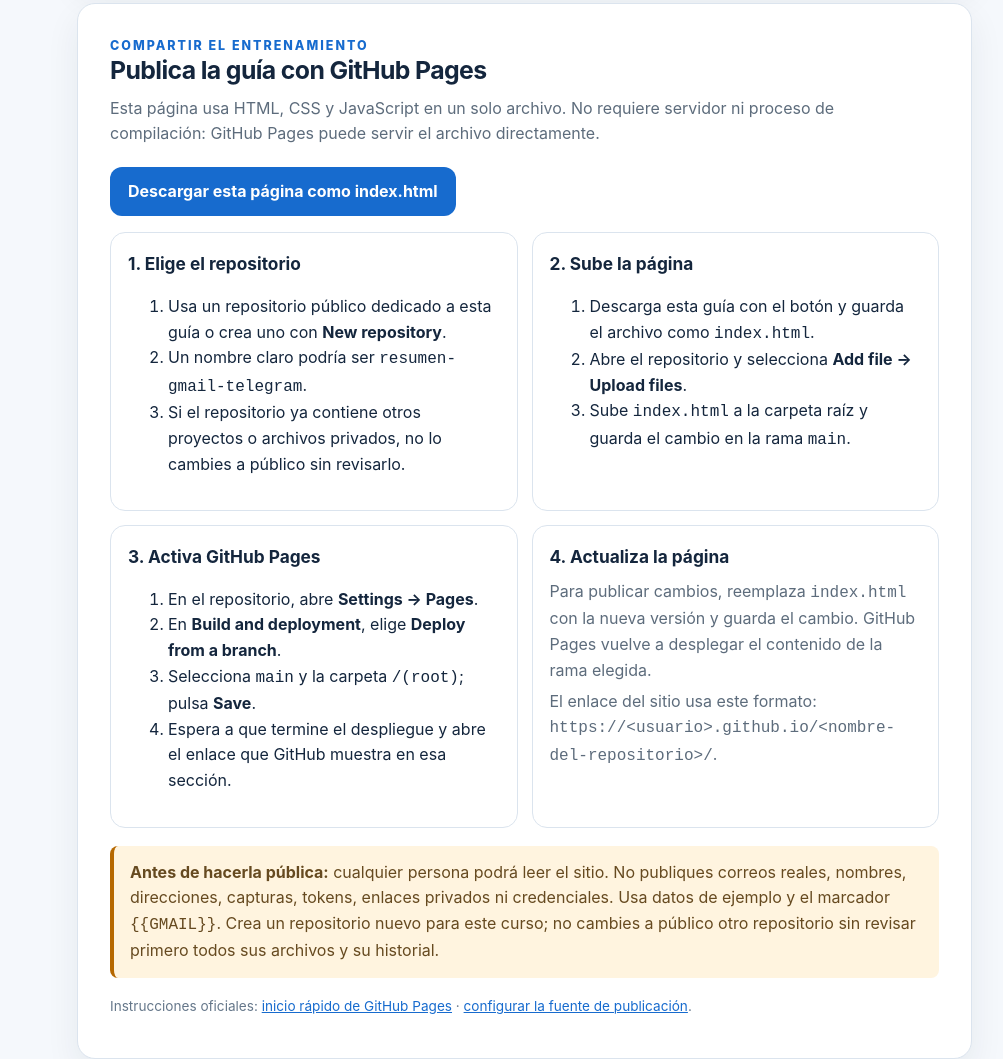
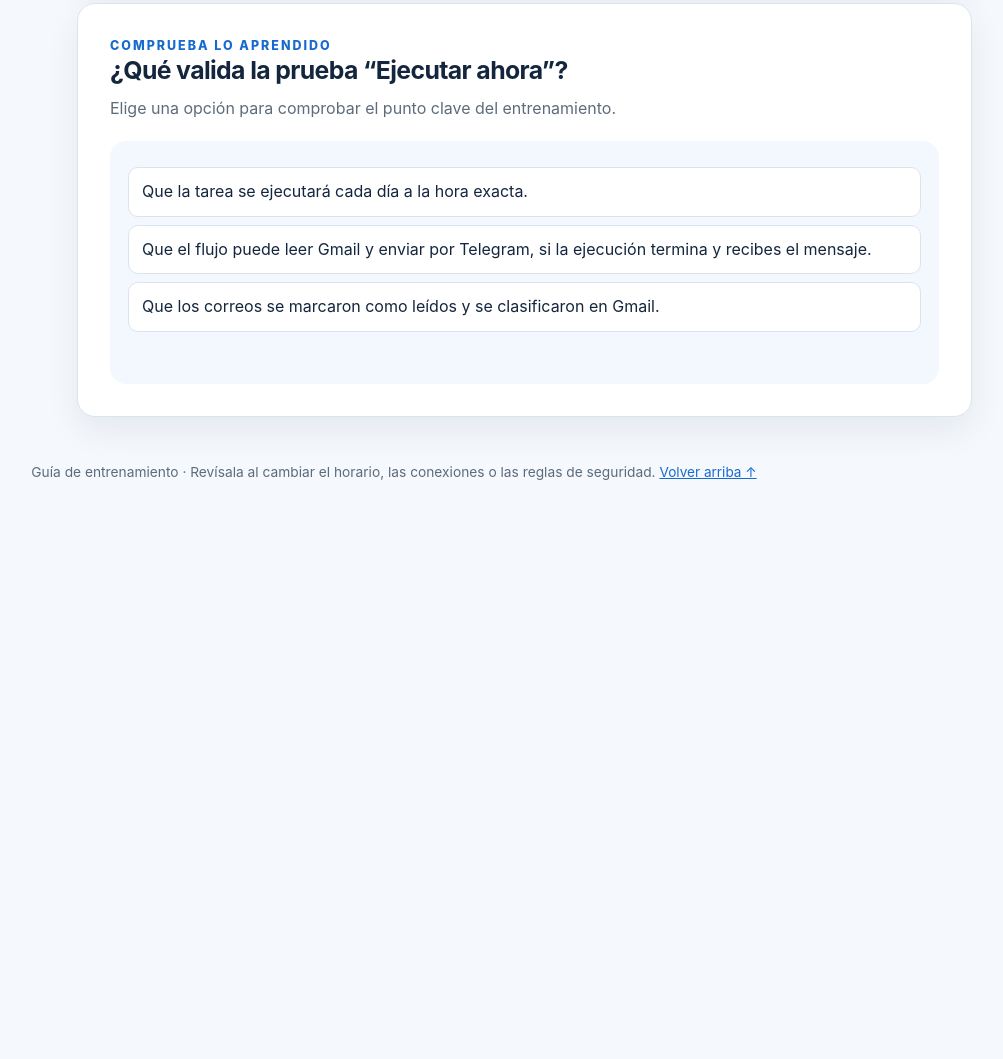
Before and after one commit to Josesebastianaguilar/basic-plugins-chatgpt, a plain HTML site: page index.html in a window 1280 px wide. Shown: the part 6654-7713 px from the top of the page, without its empty margins (246-1249 px from the left). After the commit the page ends 7183 px from the top, so only its background shows below. Drawn offline with Linux system fonts and the light colour scheme.

Commit message:
Remove GitHub Pages publishing section from index.html
Removed the section on publishing the guide with GitHub Pages, including instructions and warnings.

```diff
--- a/index.html
+++ b/index.html
@@ -72,12 +72,6 @@
 <section class="section" id="lista"><div class="eyebrow">CIERRE</div><h2>Lista de revisión antes de terminar</h2><p class="lead">Esta lista sirve para repetir la configuración con otro usuario o en una sesión de entrenamiento.</p>
 <label class="checkrow"><input class="progress-check" type="checkbox" data-step="11">TaskNotify informa que Telegram está conectado.</label><label class="checkrow"><input class="progress-check" type="checkbox" data-step="12">El mensaje simple de prueba llegó al chat correcto.</label><label class="checkrow"><input class="progress-check" type="checkbox" data-step="13">La cuenta de Gmail verificada es la que se debe revisar.</label><label class="checkrow"><input class="progress-check" type="checkbox" data-step="14">La instrucción limita la lectura y prohíbe modificar mensajes.</label><label class="checkrow"><input class="progress-check" type="checkbox" data-step="15">La hora, los días y la zona horaria están claros.</label><label class="checkrow"><input class="progress-check" type="checkbox" data-step="16">La tarea sigue activa después de la prueba inmediata.</label><label class="checkrow"><input class="progress-check" type="checkbox" data-step="17">La ejecución manual y la automática se registraron por separado.</label><div class="note"><b>Resultado esperado:</b> informe de prueba con fecha y hora, cuenta verificada, número de mensajes leídos, categorías generadas, estado del envío y confirmación del estado activo.</div>
 </section>
-<section class="section" id="publicar"><div class="eyebrow">COMPARTIR EL ENTRENAMIENTO</div><h2>Publica la guía con GitHub Pages</h2><p class="lead">Esta página usa HTML, CSS y JavaScript en un solo archivo. No requiere servidor ni proceso de compilación: GitHub Pages puede servir el archivo directamente.</p>
-<p><button class="btn" id="downloadIndex" type="button">Descargar esta página como index.html</button></p>
-<div class="grid"><article class="card"><h3>1. Elige el repositorio</h3><ol><li>Usa un repositorio público dedicado a esta guía o crea uno con <b>New repository</b>.</li><li>Un nombre claro podría ser <code>resumen-gmail-telegram</code>.</li><li>Si el repositorio ya contiene otros proyectos o archivos privados, no lo cambies a público sin revisarlo.</li></ol></article><article class="card"><h3>2. Sube la página</h3><ol><li>Descarga esta guía con el botón y guarda el archivo como <code>index.html</code>.</li><li>Abre el repositorio y selecciona <b>Add file → Upload files</b>.</li><li>Sube <code>index.html</code> a la carpeta raíz y guarda el cambio en la rama <code>main</code>.</li></ol></article><article class="card"><h3>3. Activa GitHub Pages</h3><ol><li>En el repositorio, abre <b>Settings → Pages</b>.</li><li>En <b>Build and deployment</b>, elige <b>Deploy from a branch</b>.</li><li>Selecciona <code>main</code> y la carpeta <code>/(root)</code>; pulsa <b>Save</b>.</li><li>Espera a que termine el despliegue y abre el enlace que GitHub muestra en esa sección.</li></ol></article><article class="card"><h3>4. Actualiza la página</h3><p>Para publicar cambios, reemplaza <code>index.html</code> con la nueva versión y guarda el cambio. GitHub Pages vuelve a desplegar el contenido de la rama elegida.</p><p>El enlace del sitio usa este formato: <code>https://&lt;usuario&gt;.github.io/&lt;nombre-del-repositorio&gt;/</code>.</p></article></div>
-<div class="note warn"><b>Antes de hacerla pública:</b> cualquier persona podrá leer el sitio. No publiques correos reales, nombres, direcciones, capturas, tokens, enlaces privados ni credenciales. Usa datos de ejemplo y el marcador <code>{{GMAIL}}</code>. Crea un repositorio nuevo para este curso; no cambies a público otro repositorio sin revisar primero todos sus archivos y su historial.</div>
-<p class="prompt-label">Instrucciones oficiales: <a href="https://docs.github.com/en/pages/quickstart" target="_blank" rel="noopener">inicio rápido de GitHub Pages</a> · <a href="https://docs.github.com/en/pages/getting-started-with-github-pages/configuring-a-publishing-source-for-your-github-pages-site" target="_blank" rel="noopener">configurar la fuente de publicación</a>.</p>
-</section>
 <section class="section" id="quiz"><div class="eyebrow">COMPRUEBA LO APRENDIDO</div><h2>¿Qué valida la prueba “Ejecutar ahora”?</h2><p class="lead">Elige una opción para comprobar el punto clave del entrenamiento.</p>
 <div class="quiz"><button class="option" data-correct="false">Que la tarea se ejecutará cada día a la hora exacta.</button><button class="option" data-correct="true">Que el flujo puede leer Gmail y enviar por Telegram, si la ejecución termina y recibes el mensaje.</button><button class="option" data-correct="false">Que los correos se marcaron como leídos y se clasificaron en Gmail.</button><div class="quiz-result" id="quizResult" aria-live="polite"></div></div>
 </section>
```
